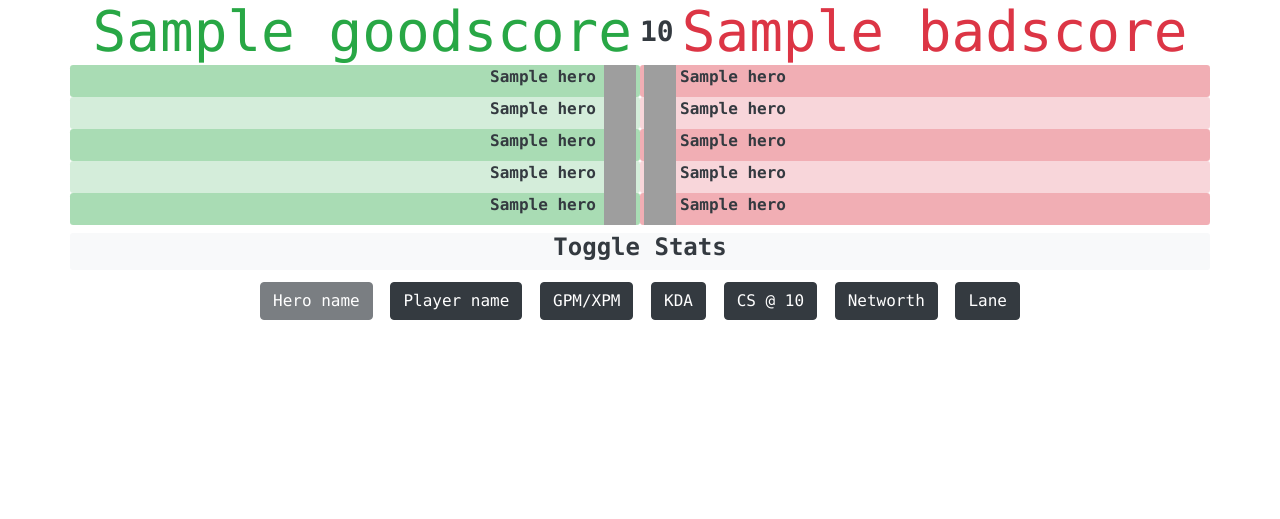
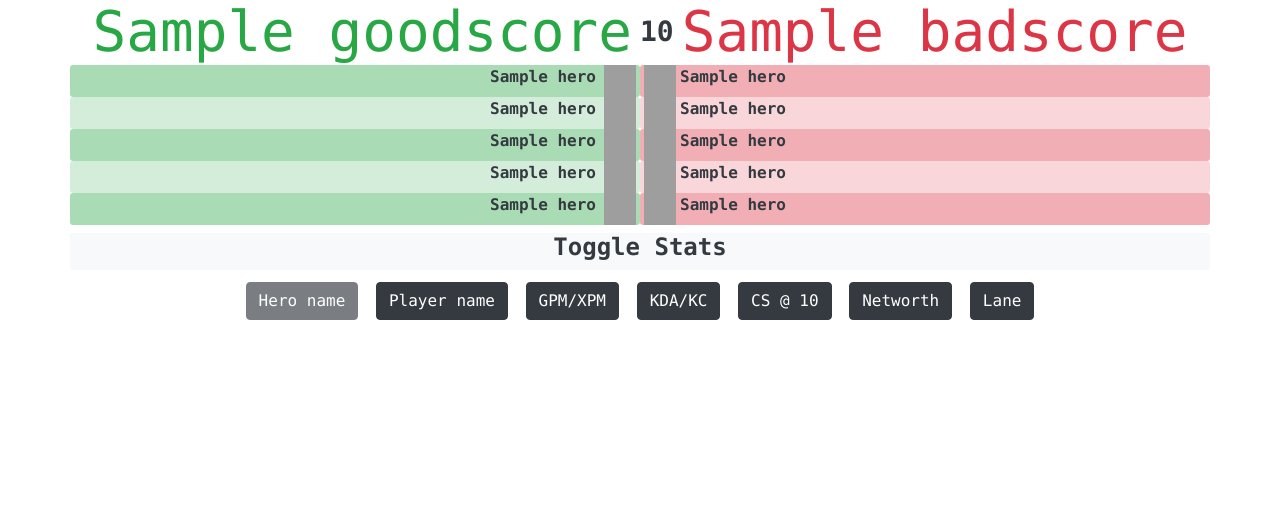
Before and after one commit to ram02z/notable-pubs, a Flask app: template template/parsed.html in a window 1280 px wide. Shown: the part 197-716 px from the top of the page. Run offline with Flask 2, Linux system fonts and the light colour scheme; the template is opened without the code that fills it: most values are stand-ins (such as "Sample title", 1, 10 or a date in 2020); parts of the project's set-up code (start-up, migrations or seed data) failed here and were passed over; some libraries are stand-ins or nearby versions; grey boxes are pictures that could not be loaded.

Commit message:
Added kill contribution to kda button
255 also means roaming apparently.

```diff
--- a/scraper.py
+++ b/scraper.py
@@ -412,7 +412,7 @@ def parser(mID):
                 stats['players'][i]['networth'] = data['players'][i]['networth']
                 if 'lane' in data['players'][i]:
                     stats['players'][i]['lane'] = convLane(data['players'][i]['lane'])
-                    if data['players'][i]['lane'] == 0:
+                    if data['players'][i]['lane'] == 0 or data['players'][i]['lane'] == 255:
                         rlane = data['players'][i]['roamLane']
                         ##manually setting the lane since there is a value overlap
                         if rlane == 3:
@@ -443,7 +443,7 @@ def parser(mID):
                 stats['players'][j]['networth'] = data['players'][j]['networth']
                 if 'lane' in data['players'][j]:
                     stats['players'][j]['lane'] = convLane(data['players'][j]['lane'])
-                    if data['players'][j]['lane'] == 0:
+                    if data['players'][j]['lane'] == 0 or data['players'][j]['lane'] == 255:
                         rlane = data['players'][j]['roamLane']
                         ##manually setting the lane since there is a value overlap
                         if rlane == 3:
--- a/template/parsed.html
+++ b/template/parsed.html
@@ -50,7 +50,7 @@
                         <span class="hname">{{ stats['players'][i]['hero'] }}</span>
                         <span style="display:none;" class="pname">{{ stats['players'][i]['name'] }}</span>
                         <span style="display:none;" class="permins">GPM: {{ stats['players'][i]['gpm'] }} XPM: {{ stats['players'][i]['xpm'] }} </span>
-                        <span style="display:none;" class="kda"> {{ stats['players'][i]['kills'] }}/{{ stats['players'][i]['deaths'] }}/{{ stats['players'][i]['assists'] }} </span>
+                        <span style="display:none;" class="kda">KC: {{ "%.2f"|format(((stats['players'][i]['kills'] + stats['players'][i]['assists'])/ stats['goodscore'])*100)}}% KDA: {{ stats['players'][i]['kills'] }}/{{ stats['players'][i]['deaths'] }}/{{ stats['players'][i]['assists'] }} </span>
                         <span style="display:none;" class="csat10"> {%if stats['players'][i]['cs10'] != -1 %}{{ stats['players'][i]['cs10'] }} creep kills @ 10 minutes {%else%} Unanalyzed{%endif%}</span>
                         <span style="display:none;" class="networth"> {{ stats['players'][i]['networth'] }} gold </span>
                         <span style="display:none;" class="plane"> {%if stats['players'][i]['lane'] != -1%}{%if stats['players'][i]['roaming']%}Roamed around {{ stats['players'][i]['lane'] | lower }}{%else%} {{ stats['players'][i]['lane'] }}{%endif%} {%else%} Unanalyzed {%endif%} </span>
@@ -71,7 +71,7 @@
                         <span class="hname"> {{ stats['players'][j]['hero'] }}</span>
                         <span style="display:none;" class="pname"> {{ stats['players'][j]['name'] }}</span>
                         <span style="display:none;" class="permins"> GPM: {{ stats['players'][j]['gpm'] }} XPM: {{ stats['players'][j]['xpm'] }} </span>
-                        <span style="display:none;" class="kda"> {{ stats['players'][j]['kills'] }}/{{ stats['players'][j]['deaths'] }}/{{ stats['players'][j]['assists'] }} </span>
+                        <span style="display:none;" class="kda"> KDA: {{ stats['players'][j]['kills'] }}/{{ stats['players'][j]['deaths'] }}/{{ stats['players'][j]['assists'] }} KC: {{ "%.2f"|format(((stats['players'][j]['kills'] + stats['players'][j]['assists'])/ stats['badscore'])*100)}}%</span>
                         <span style="display:none;" class="csat10"> {%if stats['players'][j]['cs10'] != -1 %}{{ stats['players'][j]['cs10'] }} creep kills @ 10 minutes {%else%} Unanalyzed{%endif%}</span>
                         <span style="display:none;" class="networth"> {{ stats['players'][j]['networth'] }} gold </span>
                         <span style="display:none;" class="plane"> {%if stats['players'][j]['lane'] != -1%}{%if stats['players'][j]['roaming']%}Roamed around {{ stats['players'][j]['lane'] | lower }}{%else%} {{ stats['players'][j]['lane'] }}{%endif%} {%else%} Unanalyzed {%endif%} </span>
@@ -89,7 +89,7 @@
                   <button id="hname" disabled type="button" class="rounded m-1 btn btn-dark">Hero name</button>
                   <button id="pname" type="button" class="rounded m-1 btn btn-dark">Player name</button>
                   <button id="permins" type="button" class=" rounded m-1 btn btn-dark">GPM/XPM</button>
-                  <button id="kda" type="button" class=" rounded m-1 btn btn-dark">KDA</button>
+                  <button id="kda" type="button" class=" rounded m-1 btn btn-dark">KDA/KC</button>
                   <button id="csat10" type="button" class="rounded m-1 btn btn-dark">CS @ 10</button>
                   <button id="networth" type="button" class=" rounded m-1 btn btn-dark">Networth</button>
                   <button id="plane" type="button" class="rounded m-1 btn btn-dark">Lane</button>
```
